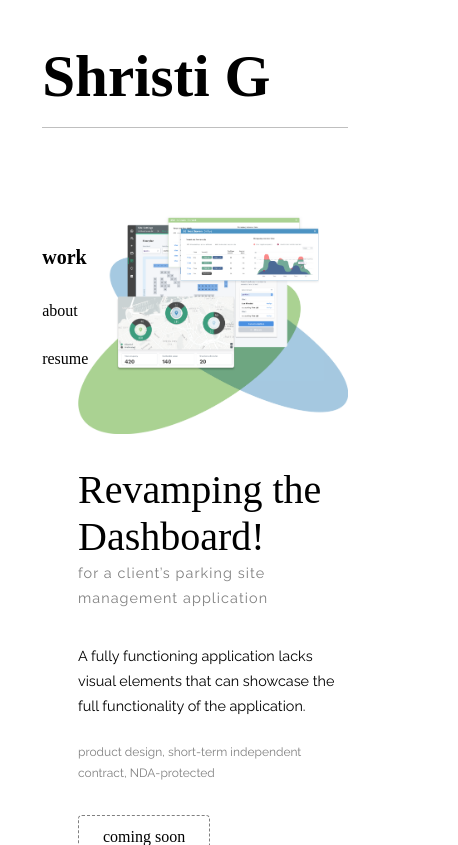
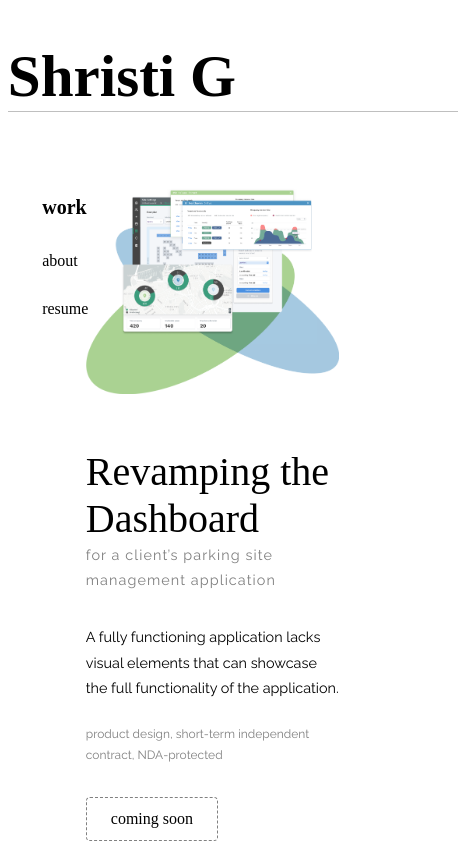
Before and after one commit to 1shristi/1shristi.github.io, a plain HTML site: page main1.html in a window 390 px wide. Shown: the whole page, 458 px wide, since content can reach past the window. Drawn offline with Linux system fonts and the light colour scheme.

Commit message:
Update page to be fully responsive, remove some of the absolute CSS. Tidy up formatting

```diff
--- a/css/base1.css
+++ b/css/base1.css
@@ -1,23 +1,28 @@
-body{
-  display:flex;
+body {
+  display: flex;
   flex-direction: row;
   justify-content: flex-start;
   margin: 0;
+  margin-top: 5vh;
+  margin-left: 2vw;
+  margin-right: 3vw;
   padding: 0;
   font-family: american typewriter;
+}
 
-}
-h1,h2,h3,h4,p,a{
+h1, h2, h3, h4, p, a {
   margin: 0;
 }
-::-webkit-scrollbar {display:none;}
-img{
+
+/* ::-webkit-scrollbar { display: none; } */
+
+img {
   max-width: 100%;
   height: 100%;
   object-fit: contain;
 }
 
-p{
+p {
   font-size: 1em;
   font-weight: 300;
 }
@@ -27,18 +32,17 @@ h1 {
 }
 
 h2 {
-  margin:2em 0em 2em 0em;
+  margin: 2em 0em 2em 0em;
   font-weight: 300;
 }
 
 h3 {
-  margin:0;
+  margin: 0;
   font-size: 2em;
   font-weight: 100;
 }
 
 h4 {
-
   font-size: 1.4em;
   margin-bottom: 0.5em;
 }
@@ -49,30 +53,26 @@ a {
 }
 
 a:visited {
-  color:none;
+  color: none;
 }
 
-#left{
-  position: absolute;
+#left {
   display: block;
   width: 1vw;
-  height: 78vh;
-  margin-left: 2vw;
-  margin-top: 5vh;
   padding-right: 5em;
   overflow: hidden;
 }
 
-#left:hover{
+#left:hover {
   cursor: pointer;
 }
 
-#content{
-  width:100%;
-  flex-direction: column;
+#content {
+  margin-top: 100px;
+  width: 100%;
 }
 
-#header{
+#header {
   width: 100%;
   height: 20vh;
   margin-left: 10vw;
@@ -81,21 +81,16 @@ a:visited {
   text-align: right;
 }
 
-#full_work{
-  height: 100vh;
-  width: 65vw;
-  padding-left: 25vw;
-  padding-right: 10vw;
-  overflow-y: scroll;
+#full_work {
+  min-width: 65vw;
 }
 
-#work{
+#work {
   height: 100vh;
   padding-left: 25vw;
   padding-right: 10vw;
   width: 65vw;
   align-self: flex-end;
-  overflow-y: scroll;
 }
 
 #work, #full_work {
@@ -104,7 +99,7 @@ a:visited {
 
 @keyframes fadein {
   from { opacity: 0; }
-    to   { opacity: 1; }
+  to { opacity: 1; }
 }
 
 /*.subtitle{
@@ -112,94 +107,93 @@ a:visited {
   font-style:italic;
 }*/
 
-#info{
-  position: absolute;
-  width: 7vw;
-  margin-top: 5vh;
-  margin-left: 10vw;
+#info {
+  margin-left: 2vw;
+  margin-right: 2vw;
 }
 
-#info p{
+#info p {
   line-height: 2em;
 }
 
-#info > a{
+#info > a {
   display: block;
   font-size:.8em;
   color: black;
   line-height: 2em;
 }
 
-#info > a:hover{
+#info > a:hover {
   font-weight: 600;
 }
 
-nav{
+nav {
   margin-top: 100px;
 }
-nav a{
+
+nav a {
   display:block;
   line-height: 3em;
 }
 
-nav a:hover{
+nav a:hover {
   font-weight: 600;
   color: black;
 }
 
-.selected{
+.selected {
   font-weight: 600;
   font-size: 1.25em;
   color: black;
 }
 
-.inview{
+.inview {
   font-weight: 600;
   color: black;
 }
 
-.vertical{
-  display:inline-block;
+.vertical {
+  display: inline-block;
   white-space: nowrap;
   transform-origin: top right;
   transform: translate(-100%) rotate(-90deg);
   margin-top: 10px;
 }
 
-#pagenav{
+#pagenav {
     margin-bottom: 3em;
 }
 
-#pagenav a{
+#pagenav a {
   font-size: .9em;
   line-height: 1.75em;
 }
 
-#individual_project{
+#individual_project {
   display: flex;
   flex-direction: column;
 }
 
-#individual_project > div{
+#individual_project > div {
   margin-bottom:0em;
 }
 
-#individual_project > video{
+#individual_project > video {
   margin-bottom: 7em;
 }
 
-#individual_project > div h2{
+#individual_project > div h2 {
   font-weight: 600;
   font-size: 2.5em;
   margin-bottom: 1em;
   margin-top: 1em;
 }
 
-#individual_project > div > p{
+#individual_project > div > p {
   width: 100%;
 }
 
-#individual_project b{
+#individual_project b {
   font-size: 1.15em;
   font-weight: 600;
 }
@@ -220,23 +214,23 @@ nav a:hover{
   justify-content: space-between;
 }
 
-#overview img{
+#overview img {
   width: 100%;
   object-fit: contain;
 }
 
-.attribute{
+.attribute {
   font-size: .5em !important;
   color: #696969;
   margin-top: 1em;
 }
 
-#related_projects{
+#related_projects {
   display: flex;
   flex-wrap: nowrap;
   flex-direction: row;
 }
-.related_project  {
+.related_project {
   margin-right: 25px;
   line-height: 1.5em;
   width: 100%;
@@ -270,60 +264,60 @@ nav a:hover{
   font-size: .8em;
 }
 
-.related_project a:hover{
+.related_project a:hover {
   font-weight: 600;
 }
 
-#team_tools{
+#team_tools {
  display: flex;
 }
 
-#team_tools h2{
+#team_tools h2 {
   font-size: 1.75em !important;
   margin-bottom: 1em !important;
 }
 
-#team{
+#team {
   width: 60%;
 }
 
-#tools p{
+#tools p {
   font-size: 1em;
   line-height: 1.75em;
   font-weight: 200;
 }
 
-#team_stats{
+#team_stats {
   display:flex;
   flex-direction: row;
   line-height: normal;
   width: 100%;
 }
-#team_stats div{
+#team_stats div {
   width: 100%;
   display:flex;
   flex-direction: column;
 }
-#team_stats .number{
+#team_stats .number {
   font-size: 3.5em;
   font-weight: 600;
   line-height: 1em;
 }
-#team_stats .major{
+#team_stats .major {
   font-size: .9em;
   margin-bottom: 1.75em;
   font-weight: normal;
 }
-#team_stats p{
+#team_stats p {
   font-size: 1em;
   line-height: 1.75em;
   font-weight: 200;
 }
 
-#documentation{
+#documentation {
   margin-bottom: 5em;
 }
-#documentation a{
+#documentation a {
   margin-left: 1em;
 }
 
@@ -333,7 +327,7 @@ hr {
   border-top: .25px solid rgba(0, 0, 0, 0.5);
 }
 
-footer{
+footer {
   position: fixed;
   bottom: 0;
   left: 0;
@@ -342,63 +336,60 @@ footer{
   color: #DDDDDD
 }
 
-#top{
-  display:none;
+#top {
+  display: none;
 }
 
 @media only screen and (min-height: 1000px) {
   h1 {
     font-size: 6em;
   }
-  #left{
-    height: 47em;
-  }
 }
 
-
 @media only screen and (max-width: 1000px) {
-    body{
-      flex-wrap: wrap;
-    }
-    #left h1{
-      font-size: 7vh;
-
-
-    }
-    #left{
-      position: static;
-      width: 100%;
-      height: 10vh;
-      margin-left: 5vh;
-      margin-right: 5vh;
-      margin-top: 5vh;
-      border-bottom: .25px solid rgba(0, 0, 0, 0.25);
-
+  body {
+    flex-direction: column;
   }
 
-    #info{
+  nav {
+    margin-top: 50px;
+  }
+
+  #content {
+    margin-top: 0;
+  }
+
+  #left h1 {
+    font-size: 7vh;
+  }
+
+  #left {
+    width: 100%;
+    border-bottom: .25px solid rgba(0, 0, 0, 0.25);
+  }
+
+  #info {
     position: fixed;
     top: 15vh;
     left: 5vh;
     margin: 0;
-      padding:0;
+    padding: 0;
   }
 
-    #content{
+  #content {
     height: 85vh;
   }
 
-    #full_work{
-      margin:0;
-      padding:0;
+  #full_work {
+    margin: 0;
+    padding: 0;
     padding-left: 20vw;
     padding-right: 5vh;
     width: auto;
-      height: 85vh;
   }
 
-    #work{
-      margin:0;
+  #work {
+    margin: 0;
     padding: 0;
     padding-left: 20vw;
     padding-right: 5vh;
@@ -406,7 +397,7 @@ footer{
     height: 85vh;
   }
 
-    .vertical{
+  .vertical {
     transform: none;
     margin-top: 0;
   }
--- a/css/index1.css
+++ b/css/index1.css
@@ -1,41 +1,37 @@
 /*class (.), # is an ID (not popular), html element "p","div" */
-
-
-.project {
+  .project {
     display: flex;
     height: auto;
+    margin-bottom: 8vh;
     max-height: 68vh;
-    margin: 15vh 0;
   }
 
   .project:hover {
     cursor: default;
-    }
-
-  .project:last-child{
-    margin-bottom: 20vh;
   }
 
+  .project:last-child {
+    margin-bottom: 15vh;
+  }
 
   .project img {
     width: 55%;
     height: auto;
     min-height: 350px;
-    max-height: 68vh;
-    align-self: flex-start;
+    max-height: 60vh;
     object-fit: scale-down;
   }
 
-  .current_project{
+  .current_project {
     margin-top: 4em;
   }
 
-  .current_project:hover{
+  .current_project:hover {
     cursor: default;
   }
 
-  project .project_copy {
-    padding:0;
+  .project .project_copy {
+    padding: 0;
     min-width: 15em;
   }
 
@@ -43,32 +39,29 @@
     display: flex;
     flex-direction: column;
     align-self: flex-start;
-    margin: 15vh 0;
     margin-left: 35px;
   }
 
-  #full_work .project_copy div h3{
+  #full_work .project_copy div h3 {
     font-size: 2.5em;
   }
 
-  .project_copy div{
+  .project_copy div {
     margin-bottom: 2em;
   }
 
-
-  .project_copy a{
+  .project_copy a {
     font-weight: 400;
     font-size: .8em;
     align-self: flex-start;
-    color:#808080;
-
+    color: #808080;
   }
 
   #uxSummary {
     margin-top: 2em;
     font-size: .75em;
     align-self: flex-start;
-    font-weight:400;
+    font-weight: 400;
     color: #808080;
   }
 
@@ -115,7 +108,7 @@
     padding: 0
   }
 
-  .project_copy .details section h4{
+  .project_copy .details section h4 {
     width: 100%;
     margin-bottom: .5em;
     border-bottom: .25px solid black;
@@ -123,13 +116,12 @@
     padding-bottom: .2em;
   }
 
-  .project_copy p{
+  .project_copy p {
    line-height: 1.75em;
    font-size: .9em;
    font-family: 'Raleway';
    font-weight: 400;
   }
-
 
   .subtitle, .project_copy .subtitle {
     font-family: 'Raleway';
@@ -138,41 +130,11 @@
     letter-spacing: 0.075em;
   }
 
-  canvas{
+  canvas {
     z-index: -1;
     position: absolute;
     top: 0;
     left:0;
-  }
-
-  @media only screen and (max-width: 1120px) {
-
-      .project {
-        height: auto;
-        max-height: 68vh;
-        margin: 10vh 0;
-        }
-  }
-
-  @media only screen and (max-width: 850px) {
-
-      .project {
-        flex-direction: column;
-      }
-
-      .project img{
-        all: initial;
-        width: 100%;
-        height: 30vh;
-        object-fit: cover;
-        object-position: top;
-      }
-
-
-      .project_copy{
-        width: 100%;
-        margin: 2em 0;
-      }
   }
 
   /*highlight animation begin*/
@@ -216,7 +178,6 @@
     pointer-events: none;
   }
 
-
   svg:first-of-type {
     width: 105.5%;
     height: 104%;
@@ -228,8 +189,36 @@
     transform: skewX(-12deg);
   }
 
-  mark:hover > svg {
+  .project:hover mark > svg {
     stroke-dashoffset: 0;
   }
 
 /*highlight animation end*/
+
+/* @media only screen and (max-width: 1120px) {
+
+} */
+
+@media only screen and (max-width: 1000px) {
+  .project {
+    flex-direction: column;
+    margin: 6vh 0;
+    max-height: none;
+  }
+
+  .project:last-child {
+    margin-bottom: 8vh;
+  }
+
+  .project img {
+    all: initial;
+    width: 100%;
+    height: 30vh;
+    object-fit: contain;
+  }
+
+  .project_copy {
+    width: 100%;
+    margin: 2em 0;
+  }
+}
--- a/main1.html
+++ b/main1.html
@@ -7,11 +7,8 @@
       <link rel="stylesheet" href="css/index1.css" type="text/css">
       <link rel="stylesheet" href="https://cdnjs.cloudflare.com/ajax/libs/font-awesome/4.7.0/css/font-awesome.min.css">
       <style>
-
         @import url('https://fonts.googleapis.com/css2?family=Raleway:wght@300;400;500&display=swap');
-
       </style>
-
     </head>
 
     <body>
@@ -28,37 +25,27 @@
 
       <section id="content">
         <section id="full_work">
-
-         <div class="project";>
+          <div class="project">
             <img alt="" src="images/project1-img.png">
-
             <div class="project_copy">
               <div>
                 <mark>
-                  <h3>Revamping the Dashboard!</h3>
-
-                  <svg xmlns="http://www.w3.org/2000/svg" viewBox="0 0 400 60" preserveAspectRatio="none" stroke="#8BB3CD"><path d="m 3.518915,27.827324 c 55.429038,4.081 111.581115,5.822 167.117815,2.867 22.70911,-1.208 45.39827,-0.601 68.126,-0.778 28.38172,-0.223 56.76078,-1.024 85.13721,-1.33 24.17378,-0.261 48.4273,0.571 72.58114,0.571"/></svg><svg xmlns="http://www.w3.org/2000/svg" viewBox="0 0 400 60" preserveAspectRatio="none" stroke="#AAD292"><path d="m 3.518915,27.827324 c 55.429038,4.081 111.581115,5.822 167.117815,2.867 22.70911,-1.208 45.39827,-0.601 68.126,-0.778 28.38172,-0.223 56.76078,-1.024 85.13721,-1.33 24.17378,-0.261 48.4273,0.571 72.58114,0.571"/></svg>
-
+                  <h3>Revamping the Dashboard</h3>
+                  <svg xmlns="http://www.w3.org/2000/svg" viewBox="0 0 400 60" preserveAspectRatio="none" stroke="#8BB3CD">
+                    <path d="m 3.518915,27.827324 c 55.429038,4.081 111.581115,5.822 167.117815,2.867 22.70911,-1.208 45.39827,-0.601 68.126,-0.778 28.38172,-0.223 56.76078,-1.024 85.13721,-1.33 24.17378,-0.261 48.4273,0.571 72.58114,0.571"/></svg><svg xmlns="http://www.w3.org/2000/svg" viewBox="0 0 400 60" preserveAspectRatio="none" stroke="#AAD292"><path d="m 3.518915,27.827324 c 55.429038,4.081 111.581115,5.822 167.117815,2.867 22.70911,-1.208 45.39827,-0.601 68.126,-0.778 28.38172,-0.223 56.76078,-1.024 85.13721,-1.33 24.17378,-0.261 48.4273,0.571 72.58114,0.571"/>
+                  </svg>
                 </mark>
                 <p class="subtitle">for a client’s parking site management application</p>
+              </div>
 
-              </div>
               <p>A fully functioning application lacks visual elements that can showcase the full functionality of the application. </p>
-
               <p id="uxSummary">product design, short-term independent contract, NDA-protected</p>
-
               <section id="button-disabled">
                 coming soon
               </section>
-
-            </span>
-
-
             </div>
           </div>
-
         </section>
       </section>
-
     </body>
 </html>
```
Also changed, not shown: index.html (+67 -25 lines). Lines whose indentation alone changed are shown as unchanged.
